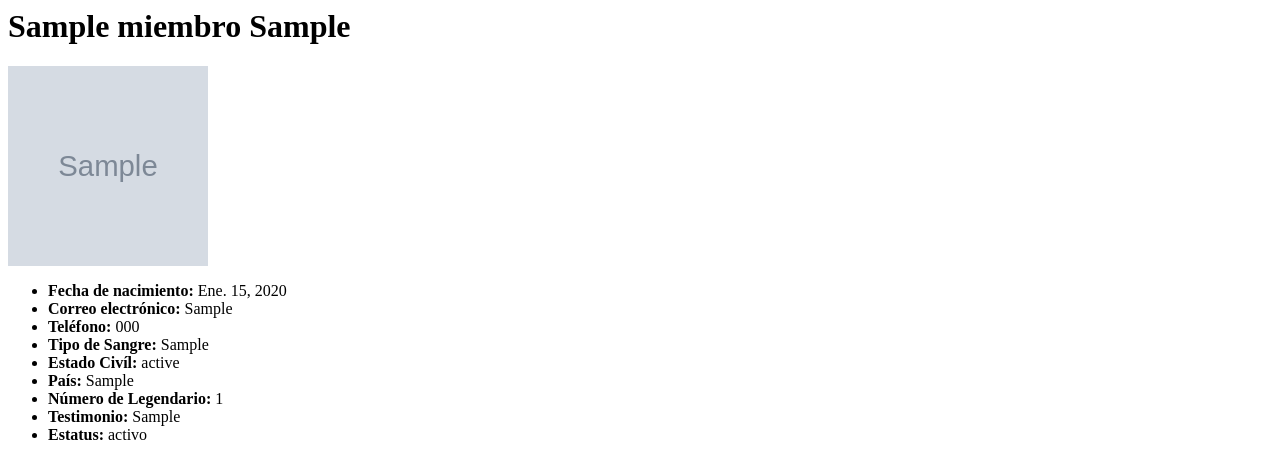
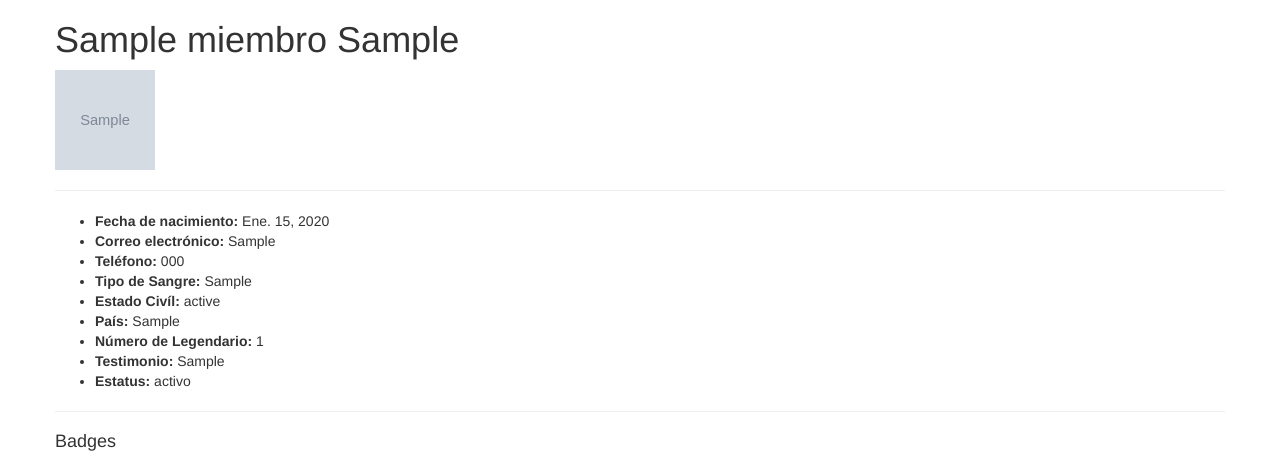
Before and after one commit to asapper/registro-legendarios, a Django app: page /registros/miembros/1/ in a window 1280 px wide. Shown: the top 458 px of the page. Run offline with Django 3.2, Linux system fonts and the light colour scheme; tables that the repository leaves empty hold one stand-in row (values such as "Sample post"); grey boxes marked "Sample" are stand-in pictures; some libraries are stand-ins or nearby versions.

Commit message:
add CSS and base site template

```diff
--- a/Legendarios/settings.py
+++ b/Legendarios/settings.py
@@ -55,7 +55,7 @@ ROOT_URLCONF = 'Legendarios.urls'
 TEMPLATES = [
     {
         'BACKEND': 'django.template.backends.django.DjangoTemplates',
-        'DIRS': [],
+        'DIRS': [os.path.join(BASE_DIR, 'templates')],
         'APP_DIRS': True,
         'OPTIONS': {
             'context_processors': [
--- /dev/null
+++ b/registros/static/registros/css/main.css
@@ -0,0 +1,9 @@
+.foto-badge {
+    height: 150px;
+    width: 200px;
+}
+
+.foto-miembro {
+    height: 100px;
+    width: 100px;
+}
--- a/registros/templates/registros/evento_detail.html
+++ b/registros/templates/registros/evento_detail.html
@@ -1,6 +1,9 @@
+{% extends 'base_site.html' %}
+
+{% block content %}
 <h1>{{ evento }}</h1>
 
-<img style="height: 200px; width: 200px;" src="{{ evento.badge.url }}" />
+<img class="foto-badge" src="{{ evento.badge.url }}" />
 
 {% if evento.participacion_set.count > 0 %}
     <h4>Miembros:</h4>
@@ -12,3 +15,4 @@
 {% else %}
 <p>No hay miembros registrados en este evento.</p>
 {% endif %}
+{% endblock %}
--- a/registros/templates/registros/eventos.html
+++ b/registros/templates/registros/eventos.html
@@ -1,3 +1,6 @@
+{% extends 'base_site.html' %}
+
+{% block content %}
 <h1>Eventos</h1>
 
 {% if latest_eventos_list %}
@@ -9,3 +12,4 @@
 {% else %}
 <p>No hay eventos registrados.</p>
 {% endif %}
+{% endblock %}
--- a/registros/templates/registros/index.html
+++ b/registros/templates/registros/index.html
@@ -1,3 +1,6 @@
+{% extends 'base_site.html' %}
+
+{% block content %}
 <h1>Registros de Legendarios</h1>
 
 <ul>
@@ -5,3 +8,4 @@
     <li><a href="{% url 'registros:miembros' %}"> Ver todos los miembros</a></li>
     <li><a href="{% url 'registros:legados' %}">Ver todos los miembros de Legado</a></li>
 </ul>
+{% endblock %}
--- a/registros/templates/registros/legado_detail.html
+++ b/registros/templates/registros/legado_detail.html
@@ -1,6 +1,10 @@
+{% extends 'base_site.html' %}
+
+{% block content %}
 <h1>{{ legado }}</h1>
 
 <ul>
     <li><strong>Fecha de nacimiento:</strong> {{ legado.fecha_de_nacimiento }}</li>
     <li><strong>Tipo:</strong> {{ legado.tipo }}</li>
 </ul>
+{% endblock %}
--- a/registros/templates/registros/legados.html
+++ b/registros/templates/registros/legados.html
@@ -1,3 +1,6 @@
+{% extends 'base_site.html' %}
+
+{% block content %}
 <h1>Lista de Legados</h1>
 
 {% if latest_legados_list %}
@@ -9,3 +12,4 @@
 {% else %}
 <p>No hay legados registrados.</p>
 {% endif %}
+{% endblock %}
--- a/registros/templates/registros/miembro_detail.html
+++ b/registros/templates/registros/miembro_detail.html
@@ -1,5 +1,9 @@
+{% extends 'base_site.html' %}
+
+{% block content %}
 <h1>{{ miembro }}</h1>
-<img style="height: 200px; width: 200px;" src="{{ miembro.foto.url }}" />
+<img class="foto-miembro" src="{{ miembro.foto.url }}" />
+<hr>
 
 <ul>
     <li><strong>Fecha de nacimiento:</strong> {{ miembro.fecha_de_nacimiento }}</li>
@@ -12,17 +16,19 @@
     <li><strong>Testimonio:</strong> {{ miembro.testimonio }}</li>
     <li><strong>Estatus:</strong> {{ miembro.estatus }}</li>
 </ul>
+<hr>
 
 <h4>Badges</h4>
 {% if miembro.participacion_set.count > 0 %}
 <ul>
     {% for participacion in miembro.participacion_set.all %}
-    <li><img style="height: 100px;, width: 100px;" src="{{ participacion.evento.badge.url }}" /></li>
+    <li><img class="foto-badge" src="{{ participacion.evento.badge.url }}" /></li>
     {% endfor %}
 </ul>
 {% else %}
 <p>No ha obtenido ningún badge.</p>
 {% endif %}
+<hr>
 
 <h4>Eventos atendidos</h4>
 {% if miembro.participacion_set.count > 0 %}
@@ -34,3 +40,4 @@
 {% else %}
 <p>No ha participado en eventos.</p>
 {% endif %}
+{% endblock %}
--- a/registros/templates/registros/miembros.html
+++ b/registros/templates/registros/miembros.html
@@ -1,3 +1,6 @@
+{% extends 'base_site.html' %}
+
+{% block content %}
 <h1>Listado de Miembros</h1>
 
 {% if latest_miembros_list %}
@@ -9,3 +12,4 @@
 {% else %}
 <p>No hay miembros registrados.</p>
 {% endif %}
+{% endblock %}
--- /dev/null
+++ b/templates/base_site.html
@@ -0,0 +1,26 @@
+{% load staticfiles %}
+<!DOCTYPE html>
+<html lang="en">
+<head>
+    <meta charset="utf-8">
+    <meta http-equiv="X-UA-Compatible" content="IE=edge">
+    <meta name="viewport" content="width=device-width, initial-scale=1">
+    <title>Legendarios</title>
+
+    <!-- Latest compiled and minified CSS -->
+    <link rel="stylesheet" href="https://maxcdn.bootstrapcdn.com/bootstrap/3.3.7/css/bootstrap.min.css" integrity="sha384-BVYiiSIFeK1dGmJRAkycuHAHRg32OmUcww7on3RYdg4Va+PmSTsz/K68vbdEjh4u" crossorigin="anonymous">
+    <link rel="stylesheet" href="{% static 'registros/css/main.css' %}">
+</head>
+<body>
+    <div class="container">
+        <div class="row">
+            {% block content %}
+            {% endblock %}
+        </div>
+    </div>
+
+    <!-- jQuery -->
+    <script src="https://code.jquery.com/jquery-3.2.1.min.js" integrity="sha256-hwg4gsxgFZhOsEEamdOYGBf13FyQuiTwlAQgxVSNgt4=" crossorigin="anonymous"></script>
+    <!-- Latest compiled and minified JavaScript -->
+    <script src="https://maxcdn.bootstrapcdn.com/bootstrap/3.3.7/js/bootstrap.min.js" integrity="sha384-Tc5IQib027qvyjSMfHjOMaLkfuWVxZxUPnCJA7l2mCWNIpG9mGCD8wGNIcPD7Txa" crossorigin="anonymous"></script>
+</body>
```
